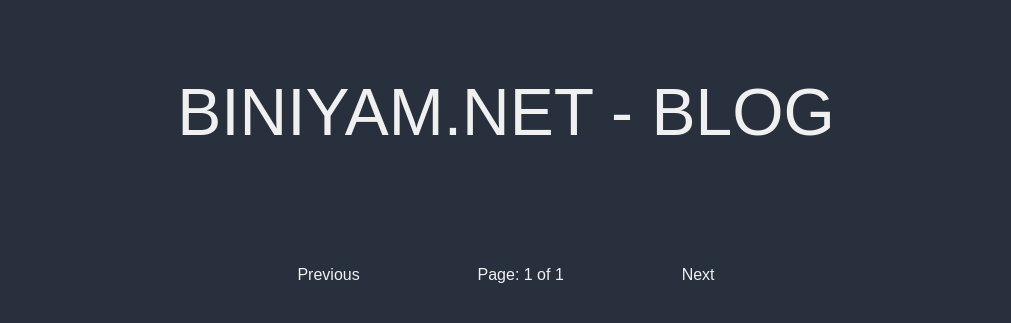
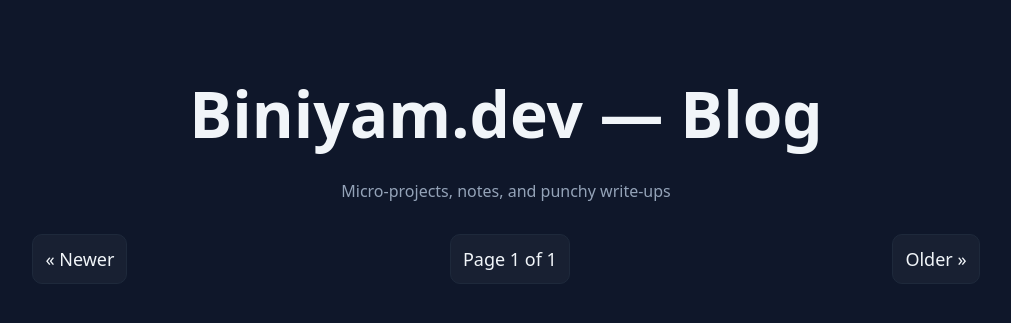
Before and after one commit to biniyamyohannes/website, a Jekyll site: the page built from blog/index.html, in a window 1280 px wide. Shown: the top 323 px of the page, without its empty margins (134-1145 px from the left). Built offline with Jekyll 4.4.1, drawn with Linux system fonts in a browser that asks for light colours; nearby versions of some CDN libraries; the list of posts is cut into pages by our own code.

Commit message:
Fix first blog, landing page, formatting.

```diff
--- a/_layouts/blog.html
+++ b/_layouts/blog.html
@@ -1,72 +1,134 @@
 <!DOCTYPE html>
 <html lang="en">
 <head>
-    <meta charset="UTF-8">
-    <meta name="viewport" content="width=device-width, initial-scale=1.0">
-    <link href="https://cdn.jsdelivr.net/npm/prismjs@1.24.1/themes/prism.min.css" rel="stylesheet">
-    <link rel="stylesheet" href="https://cdnjs.cloudflare.com/ajax/libs/font-awesome/6.0.0-beta3/css/all.min.css">
+  <meta charset="UTF-8" />
+  <meta name="viewport" content="width=device-width, initial-scale=1.0" />
+  <title>Blog - biniyam.dev</title>
+
   <style>
-		/* Custom styles for the blog list */
-		body {
-			font-family: 'Raleway', sans-serif;
-			background: #28303D;
-			color: #F0F0F0;
-            padding-bottom: 20px;
-			display: flex;
-			flex-direction: column;
-			align-items: center;
-			justify-content: center;
-			text-align: center;
+    :root{
+      --bg:#0f172a;           /* page background */
+      --panel:#111827;        /* card bg */
+      --text:#f1f5f9;         /* main text */
+      --muted:#94a3b8;        /* secondary text */
+      --accent:#38bdf8;       /* links */
+      --border:#1e293b;       /* borders */
+      --shadow:0 10px 30px rgba(0,0,0,.30);
     }
-		.blog-post {
-			list-style: none;
+    *{box-sizing:border-box}
+    html{scroll-behavior:smooth}
+    body{
+      margin:0 auto;
+      max-width:1200px;
+      padding:56px 24px 80px;
+      font:18px/1.8 system-ui, -apple-system, "Segoe UI", Roboto, Inter, "Helvetica Neue", Arial, sans-serif;
+      background:var(--bg);
+      color:var(--text);
+      display:block;
     }
-		.post-list {
-            margin: 0 auto;
-            width: 33%;
-            padding-bottom: 20px;
+    header.site{
+      text-align:center;
+      margin-bottom:28px;
     }
-		h1 {
-			margin: 0;
-			padding: 0;
-			font-family: 'Raleway', sans-serif;
-			background: #28303D;
-			text-align: left;
-			color: #F0F0F0;
-			font-size: 44px;
+    .title{
+      font-size:clamp(40px,6vw,64px);
+      font-weight:800;
+      margin:0 0 6px;
     }
-		.header{
-			padding: 50;
-			font-family: 'Raleway', sans-serif;
-			color: #F0F0F0;
-			font-size: 66px;
+    .subtitle{
+      color:var(--muted);
+      margin:0;
+      font-size:16px;
     }
-		.author {
-			text-align: left;
-			margin-bottom: 50px;
+    .container{
+      margin:0 auto; max-width: 92ch;
     }
-		a {
-  			color: #F0F0F0;
+
+    /* Post list */
+    .post-list{list-style:none; margin:24px 0 0; padding:0;}
+    .post-card{
+      background:var(--panel);
+      border:1px solid var(--border);
+      border-radius:14px;
+      box-shadow:var(--shadow);
+      padding:22px 22px;
+      margin:18px 0;
+      transition:transform .12s ease, border-color .12s ease;
     }
-		a:visited {
-  			color: #8C959D;
+    .post-card:hover{ transform: translateY(-1px); border-color:#334155; }
+    .post-title{
+      margin:0 0 4px;
+      font-size: clamp(22px, 3vw, 28px);
+      line-height:1.3;
     }
-		.excerpt {
-			text-align: left;
-			font-size: 20px;
+    .post-title a{
+      color:var(--text); text-decoration:none; border-bottom:1px solid transparent;
     }
-		.pagination {
-		    margin-top: 50px;
-			display: flex;
-		    justify-content: space-between;
-		    align-items: center;
+    .post-title a:hover{ color:var(--accent); border-bottom-color:var(--accent); }
+    .meta{
+      color:var(--muted); font-size:14px; margin:0 0 10px;
     }
+    .excerpt{ margin:0; color:var(--text); }
+
+    /* Pagination */
+    .pagination{
+      display:flex; justify-content:space-between; align-items:center;
+      margin-top:28px; gap:12px;
+    }
+    .pagination a, .pagination span{
+      display:inline-flex; align-items:center; gap:6px;
+      padding:8px 12px; border:1px solid var(--border);
+      border-radius:10px; text-decoration:none; color:var(--text);
+      background:rgba(255,255,255,.04);
+    }
+    .pagination a:hover{ background:rgba(255,255,255,.07); color:var(--accent); }
+    .page-range{ color:var(--muted); border:none; background:transparent; }
+
+    /* Links */
+    a{ color:var(--accent); text-decoration:none; }
+    a:visited{ color:var(--accent); }
   </style>
 </head>
 <body>
-	<div class="header">
-		<p>BINIYAM.NET - BLOG</p>
-	</div>
-	{{ content }}
+  <header class="site">
+    <h1 class="title">Biniyam.dev — Blog</h1>
+    <p class="subtitle">Micro-projects, notes, and punchy write-ups</p>
+  </header>
+
+  <main class="container">
+    {% assign posts_source = paginator.posts | default: site.posts %}
+
+    <ul class="post-list">
+      {% for post in posts_source %}
+        {% unless post.published == false %}
+        <li class="post-card">
+          <h2 class="post-title"><a href="{{ post.url | relative_url }}">{{ post.title }}</a></h2>
+          <p class="meta">{{ post.date | date: "%B %d, %Y" }}</p>
+          <p class="excerpt">
+            {{ post.excerpt | strip_html | normalize_whitespace | truncatewords: 38 }}
+          </p>
+        </li>
+        {% endunless %}
+      {% endfor %}
+    </ul>
+
+    {% if paginator %}
+      <nav class="pagination" aria-label="Pagination">
+        {% if paginator.previous_page %}
+          <a href="{{ paginator.previous_page_path | relative_url }}">&laquo; Newer</a>
+        {% else %}
+          <span class="page-range">&laquo; Newer</span>
+        {% endif %}
+
+        <span class="page-range">Page {{ paginator.page }} of {{ paginator.total_pages }}</span>
+
+        {% if paginator.next_page %}
+          <a href="{{ paginator.next_page_path | relative_url }}">Older &raquo;</a>
+        {% else %}
+          <span class="page-range">Older &raquo;</span>
+        {% endif %}
+      </nav>
+    {% endif %}
+  </main>
 </body>
 </html>
```
Also changed, not shown: _layouts/default.html (+68 -34 lines). Lines whose indentation alone changed are shown as unchanged.
